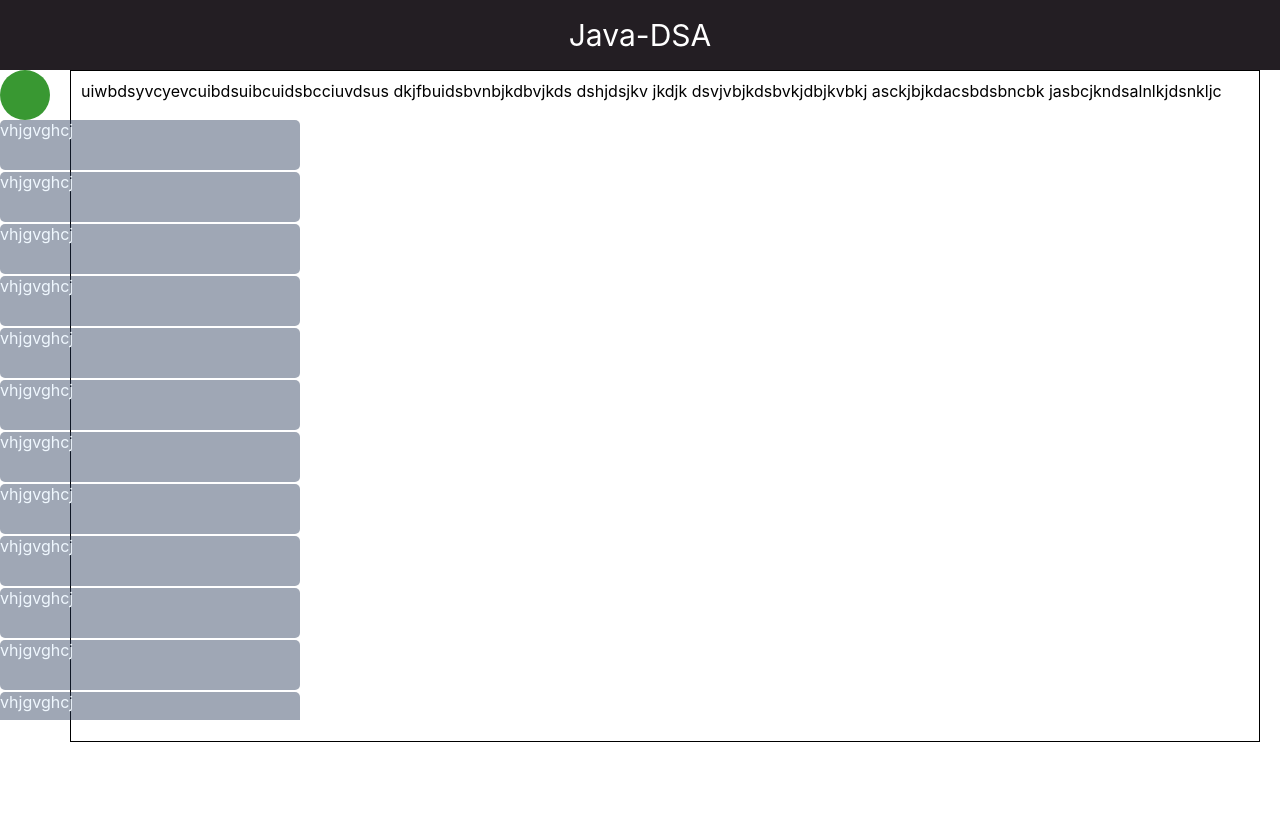
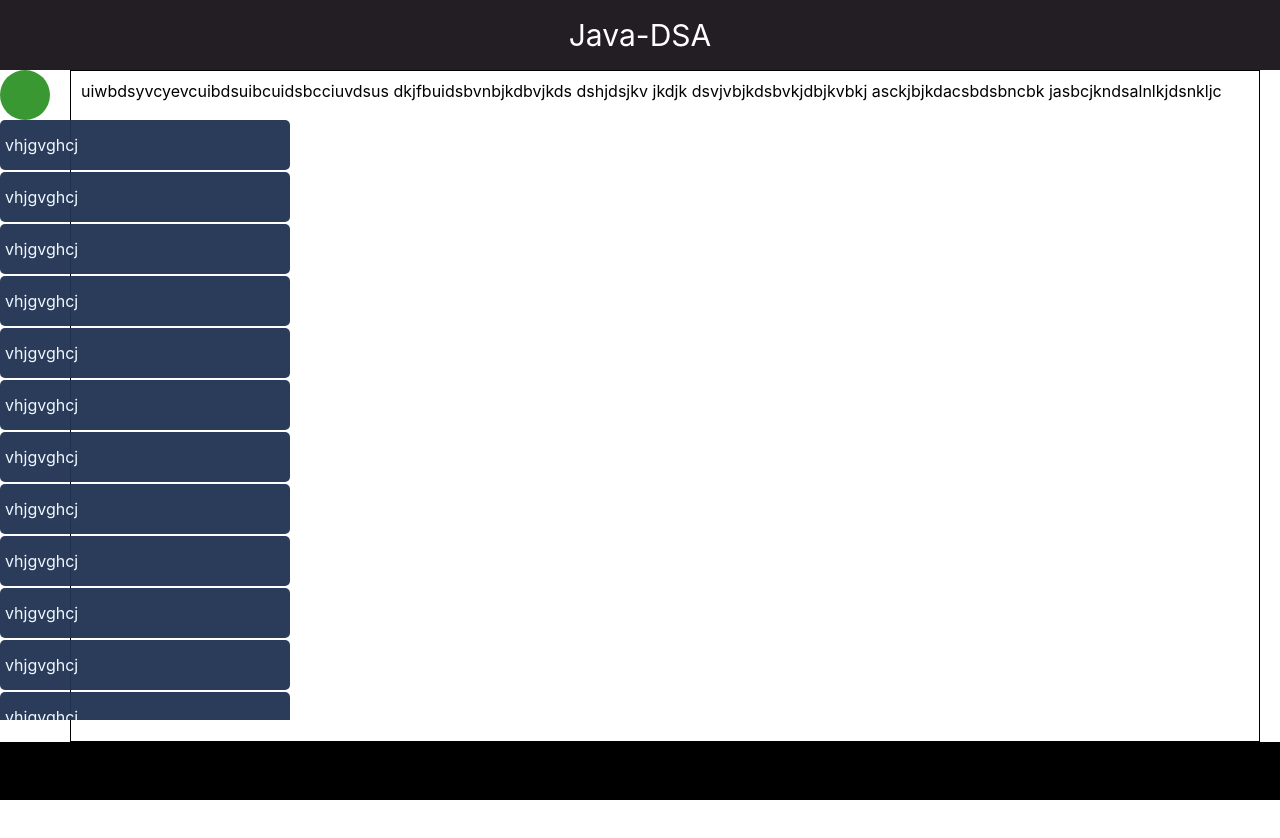
Before and after one commit to thugperfect/Java-Dsa-Problems, a React (Create React App) app: page / in a window 1280 px wide. Shown: the top 838 px of the page. After the commit the page ends 800 px from the top, so only its background shows below. Built offline with nearby package versions, Linux system fonts and the light colour scheme.

Commit message:
new styles...

```diff
--- a/src/styles/App.css
+++ b/src/styles/App.css
@@ -2,13 +2,14 @@
   width: 100%;
   min-height: 100vh;
   background-color: black;
-  overflow-y: hidden;
+
+
 
 }
 
 .App{
   width: 100%;
-  min-height: 100vh;
+
   background-color: white;
   display: flex;
 
--- a/src/styles/navbar.css
+++ b/src/styles/navbar.css
@@ -8,7 +8,7 @@
     }
     .navbar-wrapper-change{
       width: 300px;
-    height: 100vh;
+    height: 80vh;
     background-color: rgba(240, 248, 255, 0);
     position: absolute;
 
@@ -23,12 +23,16 @@
       }
       .nav-btn{
         height: 50px;
-        width: 100%;
+        width: 95%;
         border: 1px 0 1px 0 solid white;
         margin-bottom: 2px;
-        background-color: #2234546e;
+        background-color: #223454f4;
         color: aliceblue;
         border-radius: 5px;
+        display: flex;
+
+        align-items: center;
+        padding-left: 5px;
 
       }
 
```
